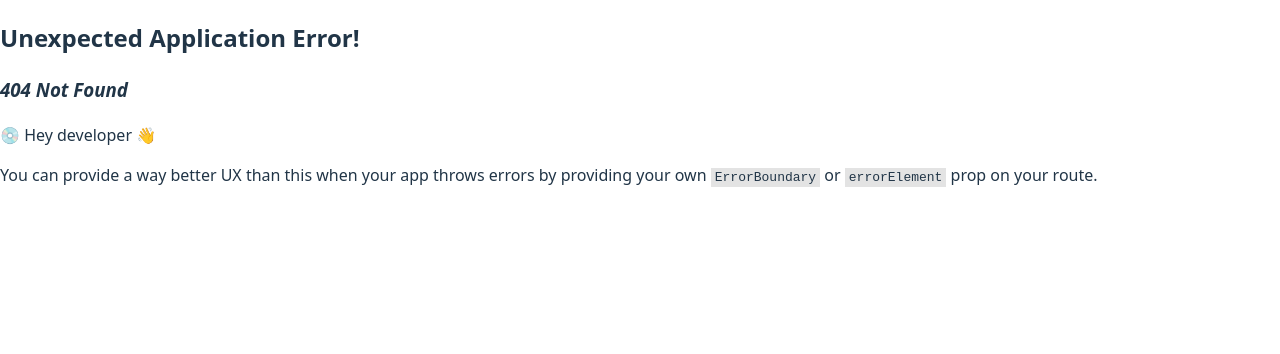
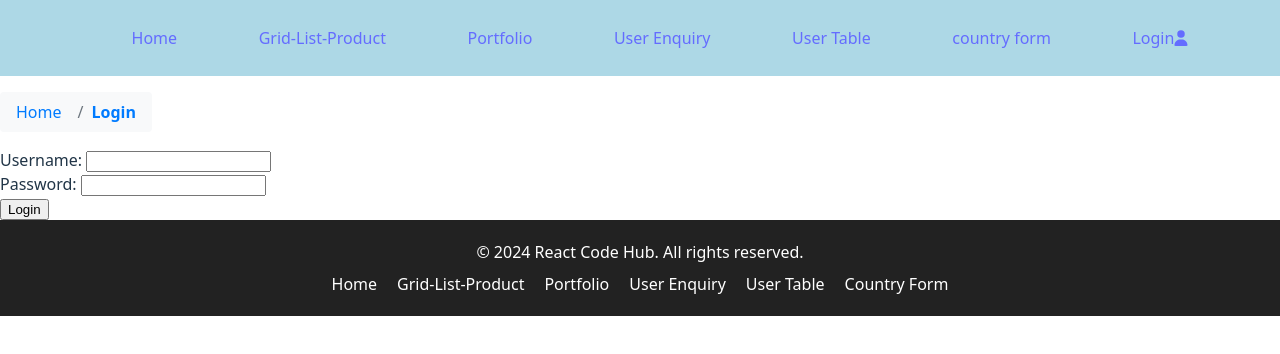
Before and after one commit to Nikhil2510-java/React-Code-Hub, a React (Vite) app: page /login in a window 1280 px wide. Before the commit this address had no page. Shown: the top 354 px of the page. Built offline with nearby package versions, Linux system fonts and the light colour scheme.

Commit message:
added login button

```diff
--- a/src/App.jsx
+++ b/src/App.jsx
@@ -14,12 +14,24 @@ import Home3 from './pages/Home/Home-3'
 import FormValidation from './component/Task-2/Form-Validation'
 import Layout from './component/Layout/Layout'
 import ProductsList from './component/ProductList/ProductList'
+import Login from './pages/Login/Login'
+import Dashboard from './pages/Dashboard/Dashboard'
 
 export const routes = [
   {
     path: '/',
     element: <Home />,
     name: 'Home',
+  },
+  {
+    path: '/login',
+    element: <Login />,
+    name: 'Login',
+  },
+  {
+    path: '/dashboard',
+    element: <Dashboard />,
+    name: 'Dashboard',
   },
   {
     path: '/products',
--- a/src/component/Header/Header.jsx
+++ b/src/component/Header/Header.jsx
@@ -1,4 +1,7 @@
 import { Link } from "react-router-dom";
+import { FontAwesomeIcon } from '@fortawesome/react-fontawesome';
+import { faUser } from '@fortawesome/free-solid-svg-icons';
+
 const Header = () => {
     return (
         <div style={{
@@ -31,6 +34,9 @@ const Header = () => {
                 <li>
                     <Link to={"/userData/form"}>country form</Link>
                 </li>
+                <li>
+                    <Link to={"/login"}>Login<FontAwesomeIcon icon={faUser} className="nav-icon" /></Link>
+                </li>
             </ul>
         </div>
     )
--- /dev/null
+++ b/src/pages/Dashboard/Dashboard.jsx
@@ -0,0 +1,11 @@
+const Dashboard = () => {
+    return (
+        <div>
+            <h1>
+                DashBoard
+            </h1>
+        </div>
+    )
+}
+
+export default Dashboard;
--- a/src/pages/Home/Home.jsx
+++ b/src/pages/Home/Home.jsx
@@ -54,6 +54,7 @@ const Home = () => {
     return (
         <div>
             <h1>Welcome to the Home Page</h1>
+            <button>click here</button>
             <div>
                 {
                     productDetails.map((product) => (
--- /dev/null
+++ b/src/pages/Login/Login.jsx
@@ -0,0 +1,32 @@
+import { useNavigate } from "react-router-dom";
+const Login = () => {
+    const navigate = useNavigate();
+    const onLogin = (e) => {
+        e.preventDefault();
+        const username = e.target.username.value;
+        const password = e.target.password.value;
+        if(username === "admin" && password === "admin") {
+            // alert("Login successful");
+            navigate('/dashboard');
+        } else {
+            alert("Invalid credentials");
+        }
+    };
+    return (
+        <>
+            <form onSubmit={onLogin}>
+                <div>
+                    <label htmlFor="username">Username: </label>
+                    <input type="text" id="username" name="username" required />
+                </div>
+                <div>
+                    <label htmlFor="password">Password: </label>
+                    <input type="password" id="password" name="password" required />
+                </div>
+                <input type="Submit" value="Login" />
+            </form>
+        </>
+    )
+}
+
+export default Login;
```
